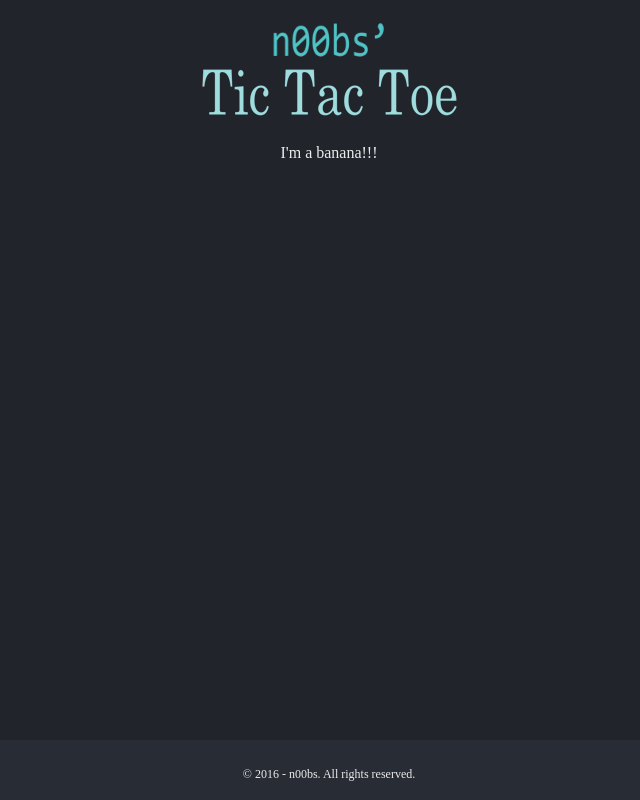
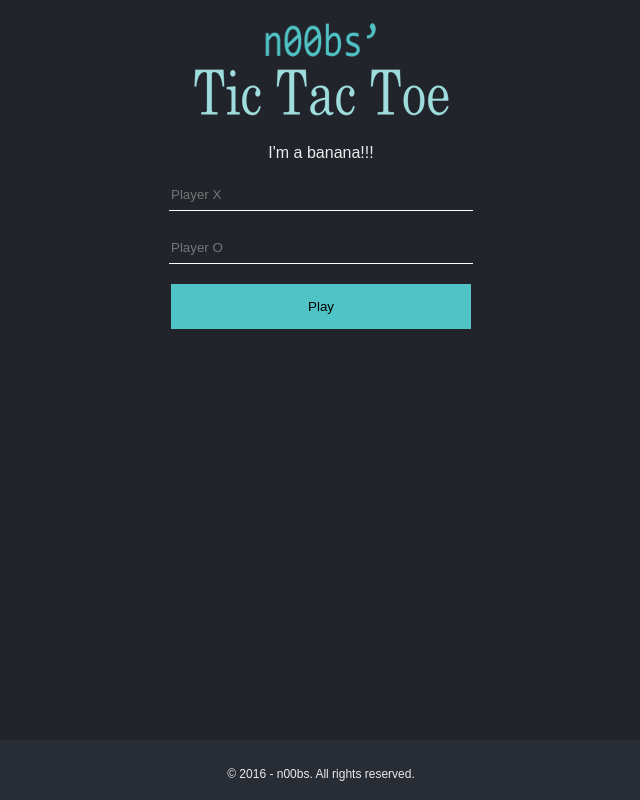
Before and after one commit to n00bs-Hugb2016/TicTacToe, a web app: page / in a window 1280 px wide. Shown: the whole page, without its empty margins (319-959 px from the left). Run offline with its HTML, style and script files only (its server is not run), Linux system fonts and the light colour scheme; data that the repository does not hold is empty.

Commit message:
More changes to index.html and css

```diff
--- a/src/main/resources/public/index.html
+++ b/src/main/resources/public/index.html
@@ -12,6 +12,12 @@
             <img src="logo.png" height="40px"/></br>
             <img src="tictactoe.png"/>
             <p>I'm a banana!!!</p>
+
+            <form>
+                <input type="text" name="playerX" placeholder="Player X"></br>
+                <input type="text" name="playerO" placeholder="Player O"></br>
+                <input type="submit" value="Play">
+            </form>
         </div>
     </body>
     <footer>
--- a/src/main/resources/public/styles.css
+++ b/src/main/resources/public/styles.css
@@ -10,10 +10,12 @@
 
 body {
     width: 100%;
+    margin: 0px;
     position: relative;
     text-align: center;
     background-color: #21252b;
     color: #ebebeb;
+    font-family: sans-serif;
 }
 
 footer {
@@ -21,6 +23,8 @@ footer {
     height: 30px;
     position: fixed;
     bottom: 0;
+    right: 0;
+    left: 0;
     text-align: center;
     margin-bottom: 0px;
     margin-left: 0px;
@@ -37,6 +41,24 @@ footer {
     margin-top: 20px;
 }
 
-.title {
-    font-family: 'Consolas Regular';
+form {
+    font-size: 13px;
 }
+
+input[type=text] {
+    border-bottom: 1px solid #fff;
+    border-top: 0px;
+    border-left: 0px;
+    border-right: 0px;
+    background-color: transparent;
+    height: 30px;
+    width: 300px;
+    margin-bottom: 20px;
+}
+
+input[type=submit] {
+    background-color: #4fc3c5;
+    width: 300px;
+    padding: 15px 0px;
+    border: 0px;
+}
```
